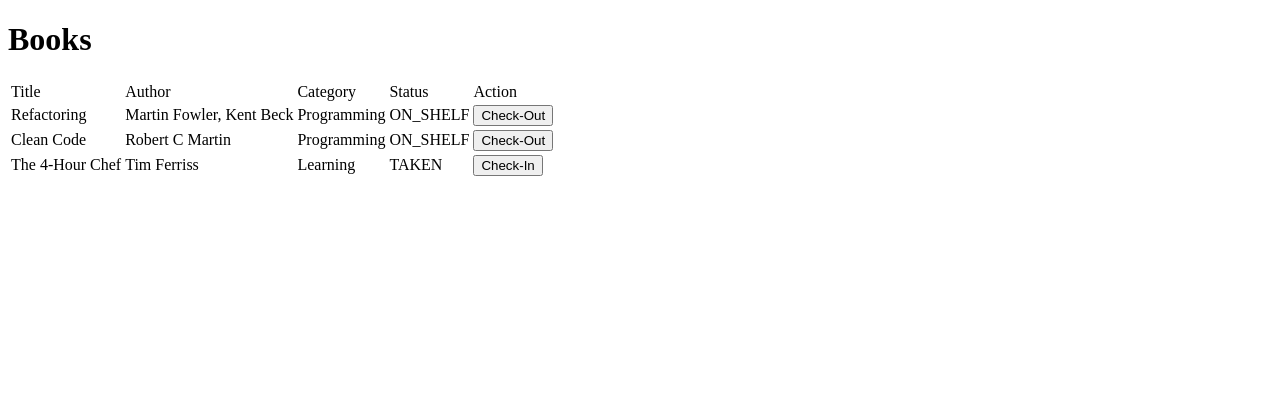
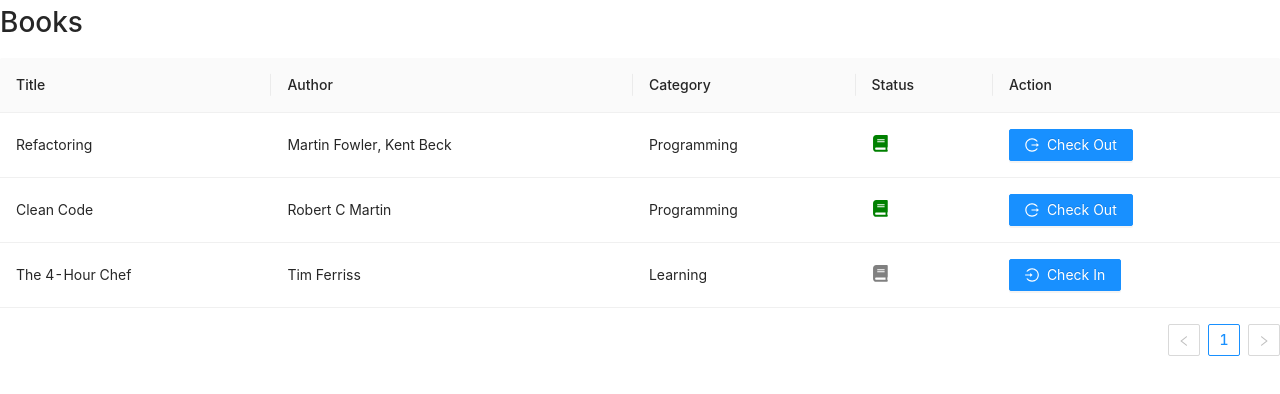
Before and after one commit to claudiofreitas/book-library-react, a React (Vite) app: page / in a window 1280 px wide. Shown: the top 394 px of the page. Built offline with nearby package versions, Linux system fonts and the light colour scheme.

Commit message:
Add ant.design

```diff
--- a/package.json
+++ b/package.json
@@ -12,6 +12,8 @@
     "unit": "jest test/.*.spec.js"
   },
   "dependencies": {
+    "@ant-design/icons": "^4.6.2",
+    "antd": "^4.15.6",
     "pages": "^0.0.16",
     "parcel-bundler": "^1.12.5",
     "react": "^17.0.2",
--- a/src/App.js
+++ b/src/App.js
@@ -29,6 +29,7 @@
   const [booklist, setBooklist] = useState(defaultBooklist);
 
   const checkIn = (book) => {
+    console.log('checkin')
     const newBooklist = booklist.map((currentListBook) => {
       if (currentListBook.id === book.id) {
         return {
--- a/src/pages/BookListPage.js
+++ b/src/pages/BookListPage.js
@@ -1,37 +1,89 @@
 import React from 'react';
+import { Button, Table, Tooltip } from 'antd';
+import 'antd/dist/antd.css';
+import Icon, { LoginOutlined, LogoutOutlined } from '@ant-design/icons';
 
 const BookListPage = ({ booklist, checkIn, checkOut }) => {
+  const tableData = booklist.map((book) => {
+    return {
+      ...book,
+      key: book.id,
+    };
+  });
+  const columns = [
+    {
+      title: 'Title',
+      key: 'title',
+      dataIndex: 'title',
+    },
+    {
+      title: 'Author',
+      key: 'author',
+      dataIndex: 'author',
+    },
+    {
+      title: 'Category',
+      key: 'category',
+      dataIndex: 'category',
+    },
+    {
+      title: 'Status',
+      key: 'status',
+      dataIndex: 'status',
+      render: (status, record) => {
+        const BookSvg = () => (
+          <svg
+            aria-hidden="true"
+            focusable="false"
+            data-prefix="fas"
+            data-icon="book"
+            className="svg-inline--fa fa-book fa-w-14"
+            role="img"
+            xmlns="http://www.w3.org/2000/svg"
+            viewBox="0 0 448 512"
+            width="1.2em"
+            height="1.2em"
+          >
+            <path
+              fill="currentColor"
+              d="M448 360V24c0-13.3-10.7-24-24-24H96C43 0 0 43 0 96v320c0 53 43 96 96 96h328c13.3 0 24-10.7 24-24v-16c0-7.5-3.5-14.3-8.9-18.7-4.2-15.4-4.2-59.3 0-74.7 5.4-4.3 8.9-11.1 8.9-18.6zM128 134c0-3.3 2.7-6 6-6h212c3.3 0 6 2.7 6 6v20c0 3.3-2.7 6-6 6H134c-3.3 0-6-2.7-6-6v-20zm0 64c0-3.3 2.7-6 6-6h212c3.3 0 6 2.7 6 6v20c0 3.3-2.7 6-6 6H134c-3.3 0-6-2.7-6-6v-20zm253.4 250H96c-17.7 0-32-14.3-32-32 0-17.6 14.4-32 32-32h285.4c-1.9 17.1-1.9 46.9 0 64z"
+            />
+          </svg>
+        );
+        const BookIcon = (props) => <Icon component={BookSvg} {...props} />;
+        return (
+          <Tooltip title={record.status === 'ON_SHELF' ? 'Available' : 'Taken'}>
+            <BookIcon style={{ color: record.status === 'ON_SHELF' ? 'green' : 'gray' }} />
+          </Tooltip>
+        );
+      },
+    },
+    {
+      title: 'Action',
+      key: 'action',
+      render: (text, book) => {
+        console.log('text', text);
+        console.log('book', book);
+        if (book.status === 'TAKEN') {
+          return (
+            <Tooltip title="Check In">
+              <Button icon={<LoginOutlined />} type="primary" onClick={(e) => checkIn(book)}>Check In</Button>
+            </Tooltip>
+          );
+        } else {
+          return (
+            <Tooltip title="Check Out">
+              <Button icon={<LogoutOutlined />} type="primary" onClick={(e) => checkOut(book)} >Check Out</Button>
+            </Tooltip>
+          );
+        }
+      },
+    },
+  ];
   return (
     <div>
       <h1>Books</h1>
-      <table>
-        <thead>
-          <tr>
-            <td>Title</td>
-            <td>Author</td>
-            <td>Category</td>
-            <td>Status</td>
-            <td>Action</td>
-          </tr>
-        </thead>
-        <tbody>
-          {booklist.map((book) => (
-            <tr key={book.id}>
-              <td>{book.title}</td>
-              <td>{book.author}</td>
-              <td>{book.category}</td>
-              <td>{book.status}</td>
-              <td>
-                {book.status === 'TAKEN' ? (
-                  <button onClick={(e) => checkIn(book)}>Check-In</button>
-                ) : (
-                  <button onClick={(e) => checkOut(book)}>Check-Out</button>
-                )}
-              </td>
-            </tr>
-          ))}
-        </tbody>
-      </table>
+      <Table dataSource={tableData} columns={columns} />
     </div>
   );
 };
```
Also changed, not shown: 1 other file (tests, documents, lock files or other folders).
